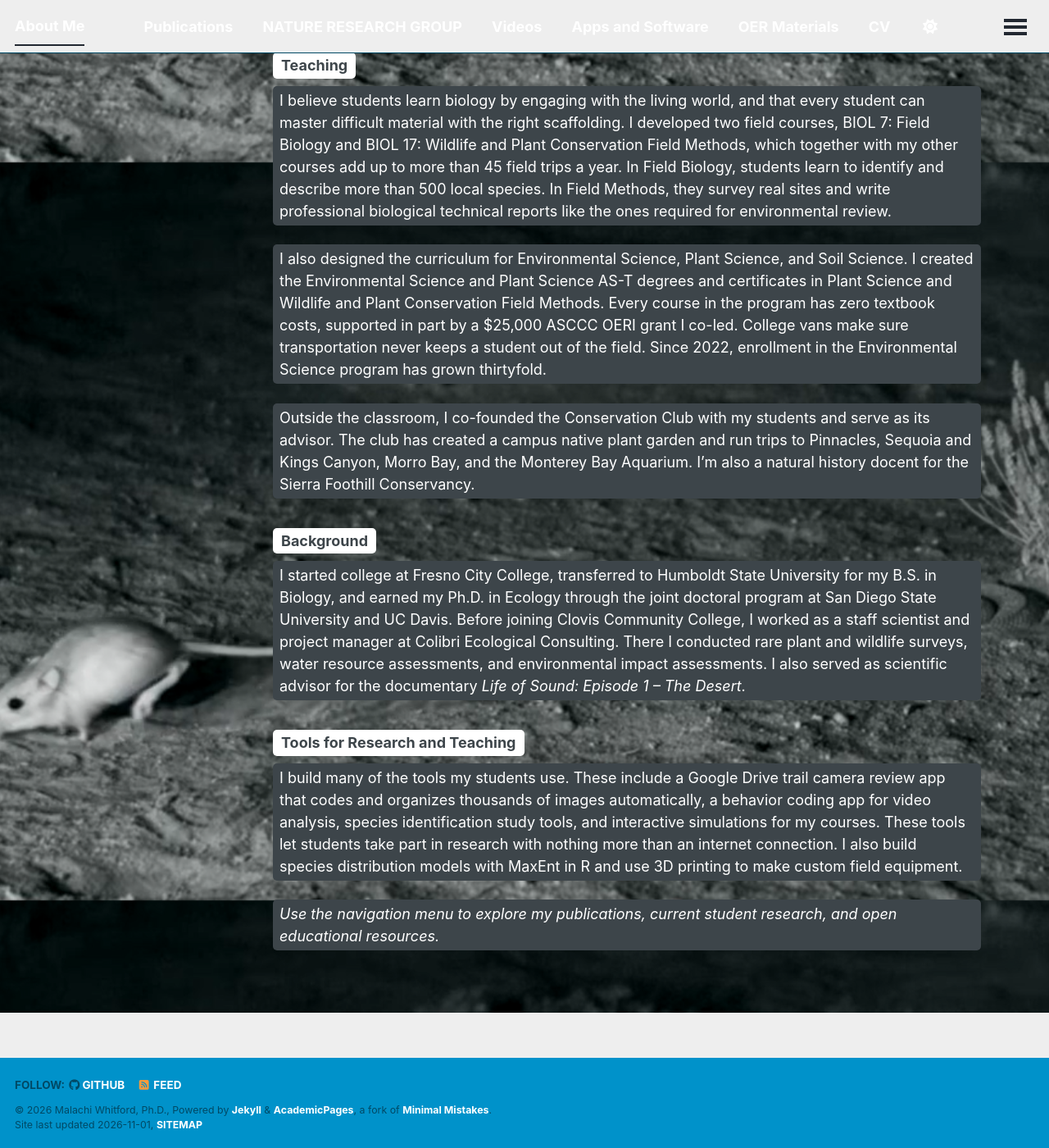
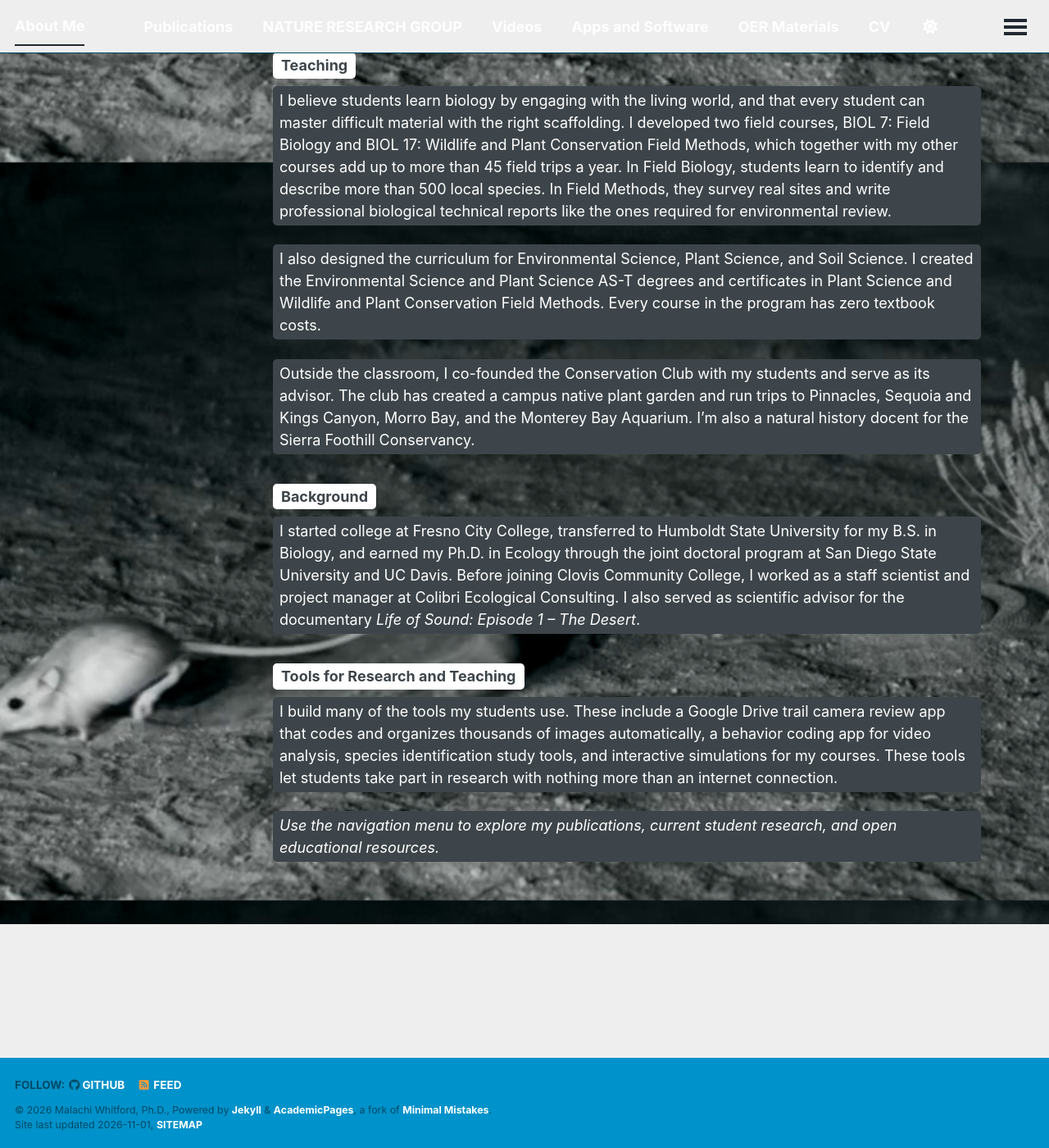
Before and after one commit to malachi-whitford/malachi-whitford.github.io, a Jekyll site: the page built from _pages/about.md, in a window 1280 px wide and 1400 px high, scrolled down 1602 px. Shown: the whole window at 82% size. Built offline with Jekyll 4.4.1, drawn with Linux system fonts in a browser that asks for light colours; a style sheet for code colours, icons or effects is not loaded.

Commit message:
Revise about page content for clarity and brevity
Removed details about zero textbook costs being supported by a grant and the transportation aspect for field trips. Also, adjusted some sentences for clarity.

```diff
--- a/_pages/about.md
+++ b/_pages/about.md
@@ -33,14 +33,14 @@ Most of our projects grew out of observations in my field courses. Current proje
 ### Teaching
 I believe students learn biology by engaging with the living world, and that every student can master difficult material with the right scaffolding. I developed two field courses, BIOL 7: Field Biology and BIOL 17: Wildlife and Plant Conservation Field Methods, which together with my other courses add up to more than 45 field trips a year. In Field Biology, students learn to identify and describe more than 500 local species. In Field Methods, they survey real sites and write professional biological technical reports like the ones required for environmental review.
 
-I also designed the curriculum for Environmental Science, Plant Science, and Soil Science. I created the Environmental Science and Plant Science AS-T degrees and certificates in Plant Science and Wildlife and Plant Conservation Field Methods. Every course in the program has zero textbook costs, supported in part by a $25,000 ASCCC OERI grant I co-led. College vans make sure transportation never keeps a student out of the field. Since 2022, enrollment in the Environmental Science program has grown thirtyfold.
+I also designed the curriculum for Environmental Science, Plant Science, and Soil Science. I created the Environmental Science and Plant Science AS-T degrees and certificates in Plant Science and Wildlife and Plant Conservation Field Methods. Every course in the program has zero textbook costs.
 
 Outside the classroom, I co-founded the Conservation Club with my students and serve as its advisor. The club has created a campus native plant garden and run trips to Pinnacles, Sequoia and Kings Canyon, Morro Bay, and the Monterey Bay Aquarium. I'm also a natural history docent for the Sierra Foothill Conservancy.
 
 ### Background
-I started college at Fresno City College, transferred to Humboldt State University for my B.S. in Biology, and earned my Ph.D. in Ecology through the joint doctoral program at San Diego State University and UC Davis. Before joining Clovis Community College, I worked as a staff scientist and project manager at Colibri Ecological Consulting. There I conducted rare plant and wildlife surveys, water resource assessments, and environmental impact assessments. I also served as scientific advisor for the documentary *Life of Sound: Episode 1 – The Desert*.
+I started college at Fresno City College, transferred to Humboldt State University for my B.S. in Biology, and earned my Ph.D. in Ecology through the joint doctoral program at San Diego State University and UC Davis. Before joining Clovis Community College, I worked as a staff scientist and project manager at Colibri Ecological Consulting.  I also served as scientific advisor for the documentary *Life of Sound: Episode 1 – The Desert*.
 
 ### Tools for Research and Teaching
-I build many of the tools my students use. These include a Google Drive trail camera review app that codes and organizes thousands of images automatically, a behavior coding app for video analysis, species identification study tools, and interactive simulations for my courses. These tools let students take part in research with nothing more than an internet connection. I also build species distribution models with MaxEnt in R and use 3D printing to make custom field equipment.
+I build many of the tools my students use. These include a Google Drive trail camera review app that codes and organizes thousands of images automatically, a behavior coding app for video analysis, species identification study tools, and interactive simulations for my courses. These tools let students take part in research with nothing more than an internet connection.
 
 *Use the navigation menu to explore my publications, current student research, and open educational resources.*
```
